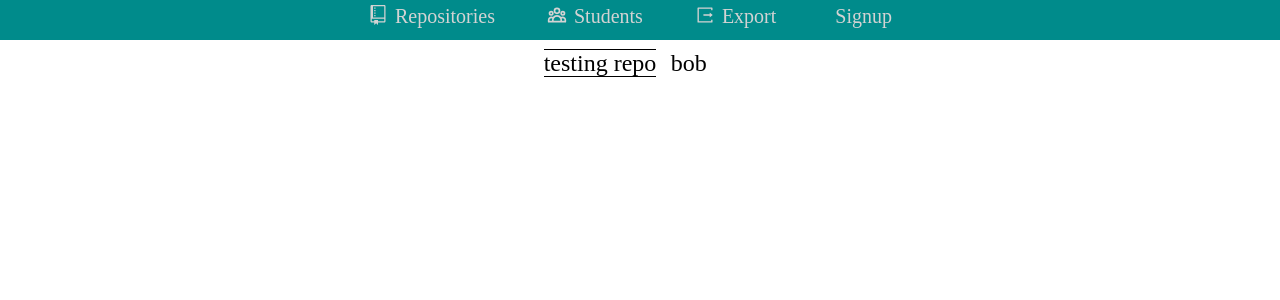
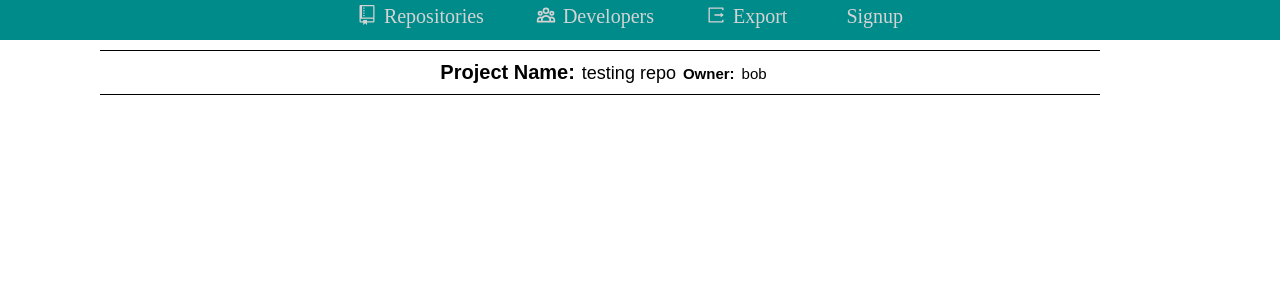
Before and after one commit to kibkake/gitlab-analyzer, a React (Create React App) app in the folder reactui/: page /Repo in a window 1280 px wide. Shown: the top 300 px of the page. Built offline with nearby package versions, Linux system fonts and the light colour scheme.

Commit message:
changed Repo button from link to Button, added react-bootstap dependency

```diff
--- a/reactui/package.json
+++ b/reactui/package.json
@@ -6,7 +6,9 @@
     "@testing-library/jest-dom": "^5.11.9",
     "@testing-library/react": "^11.2.5",
     "@testing-library/user-event": "^12.6.3",
+    "bootstrap": "^4.6.0",
     "react": "^17.0.1",
+    "react-bootstrap": "^1.4.3",
     "react-dom": "^17.0.1",
     "react-icons": "^4.1.0",
     "react-router-dom": "^5.2.0",
--- a/reactui/src/App.js
+++ b/reactui/src/App.js
@@ -3,7 +3,7 @@ import Navbar from './components/Navbar';
 import {BrowserRouter as Router,Switch,Route} from 'react-router-dom';
 
 import Repo from './Pages/Repo';
-import Student from './Pages/Students';
+import Student from './Pages/Developers';
 
 function App() {
   return (
@@ -12,7 +12,7 @@ function App() {
       <Navbar/>
         <Switch>
           <Route path='/Repo' exact component={Repo}/>
-          <Route path='/Students' exact component={Student}/>
+          <Route path='/Developers' exact component={Student}/>
         </Switch>
       </Router>
     </>
--- /dev/null
+++ b/reactui/src/Pages/Developers.js
@@ -0,0 +1,13 @@
+
+function Developers(){
+    return(
+        <div classname='Developers'>
+           <h1 style={{textAlign:'center'}}>Developers</h1>
+        </div>
+
+    )
+
+
+}
+
+export default Developers;
--- a/reactui/src/Pages/Students.js
+++ /dev/null
@@ -1,13 +0,0 @@
-
-function Students(){
-    return(
-        <div classname='Students'>
-           <h1>Students</h1>
-        </div>
-
-    )
-
-
-}
-
-export default Students;
--- a/reactui/src/components/MenuItems.js
+++ b/reactui/src/components/MenuItems.js
@@ -13,8 +13,8 @@ export const MenuItems=[
     {
 
 
-        title: 'Students',
-        url: '/Students',
+        title: 'Developers',
+        url: '/Developers',
         cName: 'nav-links',
         icon: <HiIcons.HiOutlineUserGroup/>
     },
--- a/reactui/src/components/RepoButton.css
+++ b/reactui/src/components/RepoButton.css
@@ -1,17 +1,35 @@
-.Repo_link a{
-    width: 300px;
+.repoButton{
+    width: 1000px;
     border-bottom: 1px solid;
     border-top: 1px solid;
     position: relative;
     top: 10px;
-
-    color: black;
-    text-decoration: none;
-    text-align: justify;
+    font-size: 18px;
+    background-color: transparent;
+    border-left: none;
+    border-right: none;
+    padding-top: 10px;
+    padding-bottom: 10px;
 }
 
 
-.Repo_link span{
-    position: absolute;
-    left:120px;
+.repoButton:hover {
+    border: none;
 }
+
+.repoButton .projectTag{
+    font-size: 20px;
+    font-weight: bold;
+    text-align: left;
+}
+
+.repoButton .ownerTag{
+    font-size: 15px;
+    font-weight: bold;
+    text-align: right;
+}
+
+.repoButton .ownerName{
+    font-size: 15px;
+    text-align: right;
+}
--- a/reactui/src/components/RepoButton.js
+++ b/reactui/src/components/RepoButton.js
@@ -1,5 +1,6 @@
 import React, {Component} from 'react'
 import {Link} from 'react-router-dom';
+import Button from 'react-bootstrap/Button';
 
 import {RepoItems} from '../Pages/sampleRepo';
 import "./RepoButton.css"
@@ -12,11 +13,13 @@ class RepoButton extends Component{
                 {RepoItems.map((item,index)=>{
                     return(
                         <li key={index} className={item.cName}>
-                            <Link to={item.url}>
+                            <Button variant="outline" className="repoButton" to={item.url}>
                                 {item.icon}
-                                {item.name}
-                                <span>{item.owner.name}</span>
-                            </Link>
+                                <span className="projectTag">Project Name:</span>
+                                <span className="projectName">{item.name}</span>
+                                <span className="ownerTag">Owner:</span>
+                                <span className="ownerName">{item.owner.name}</span>
+                            </Button>
                         </li>
                     )
                 })}
```
Also changed, not shown: 1 other file (tests, documents, lock files or other folders).
